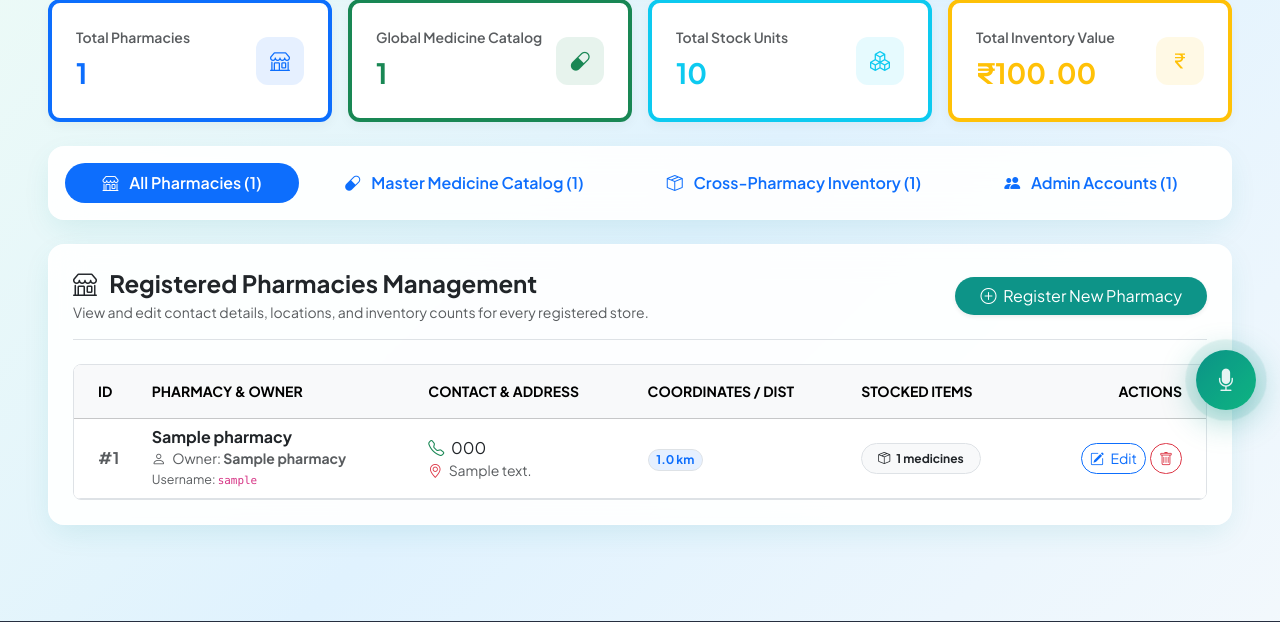
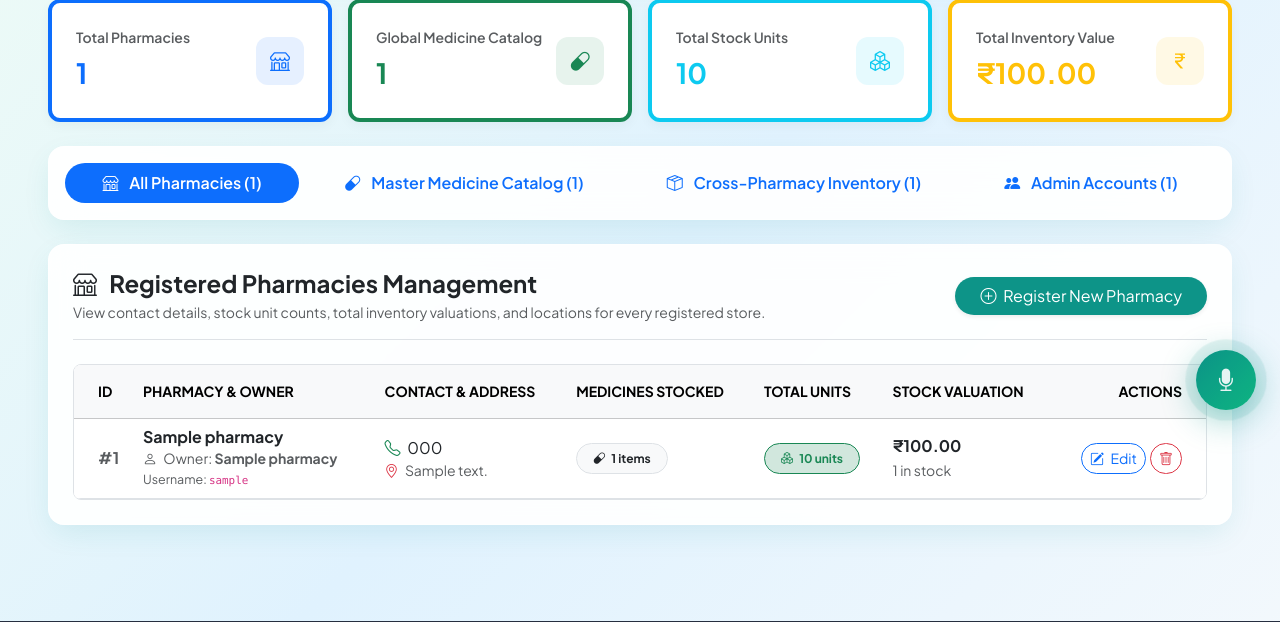
Before and after one commit to kgowtham2512005-commits/intelligent_pharmacy, a Flask app: page /admin/master in a window 1280 px wide. Shown: the part 366-988 px from the top of the page. Run offline with Flask 3, Linux system fonts and the light colour scheme; the visitor is signed in with stand-in values (Sample User, id 1); tables that the repository leaves empty hold one stand-in row (values such as "Sample post").

Commit message:
Enhance Master Admin dashboard with prominent price and stock columns across all tabs

```diff
--- a/routes/admin_routes.py
+++ b/routes/admin_routes.py
@@ -597,6 +597,40 @@ def master_dashboard():
     total_stock_units = sum(item.stock_quantity for item in inventories if item.is_active)
     total_inventory_value = sum(float(item.price) * item.stock_quantity for item in inventories if item.is_active)
 
+    # Precalculate per-pharmacy inventory & stock valuation stats
+    pharmacy_stats = {}
+    for p in pharmacies:
+        items = p.inventory_items
+        active_items = [i for i in items if i.is_active]
+        total_units = sum(i.stock_quantity for i in active_items)
+        total_val = sum(float(i.price) * i.stock_quantity for i in active_items)
+        avail_count = sum(1 for i in active_items if i.stock_quantity > 0)
+        pharmacy_stats[p.pharmacy_id] = {
+            'total_medicines': len(items),
+            'active_medicines': len(active_items),
+            'total_units': total_units,
+            'total_value': total_val,
+            'available_count': avail_count
+        }
+
+    # Precalculate per-medicine price range and total stock across all pharmacies
+    medicine_stats = {}
+    for m in medicines:
+        items = m.inventory_items
+        active_items = [i for i in items if i.is_active]
+        avail_items = [i for i in active_items if i.stock_quantity > 0]
+        prices = [float(i.price) for i in active_items]
+        total_stock = sum(i.stock_quantity for i in active_items)
+        min_price = min(prices) if prices else None
+        max_price = max(prices) if prices else None
+        medicine_stats[m.medicine_id] = {
+            'stores_count': len(items),
+            'available_stores': len(avail_items),
+            'total_stock': total_stock,
+            'min_price': min_price,
+            'max_price': max_price
+        }
+
     return render_template(
         'admin/master_dashboard.html',
         pharmacies=pharmacies,
@@ -606,7 +640,9 @@ def master_dashboard():
         total_pharmacies=total_pharmacies,
         total_medicines=total_medicines,
         total_stock_units=total_stock_units,
-        total_inventory_value=total_inventory_value
+        total_inventory_value=total_inventory_value,
+        pharmacy_stats=pharmacy_stats,
+        medicine_stats=medicine_stats
     )
 
 
--- a/templates/admin/master_dashboard.html
+++ b/templates/admin/master_dashboard.html
@@ -124,7 +124,7 @@
         <div class="d-flex flex-wrap justify-content-between align-items-center gap-3 mb-4 pb-3 border-bottom">
           <div>
             <h4 class="fw-bold text-dark mb-1"><i class="bi bi-shop text-teal me-2"></i> Registered Pharmacies Management</h4>
-            <p class="text-muted small mb-0">View and edit contact details, locations, and inventory counts for every registered store.</p>
+            <p class="text-muted small mb-0">View contact details, stock unit counts, total inventory valuations, and locations for every registered store.</p>
           </div>
           <a href="{{ url_for('admin_bp.register') }}" class="btn btn-teal text-white rounded-pill px-4 shadow-sm" style="background-color: #0d9488;">
             <i class="bi bi-plus-circle me-1"></i> Register New Pharmacy
@@ -138,13 +138,15 @@
                 <th class="py-3 ps-4">ID</th>
                 <th class="py-3">Pharmacy & Owner</th>
                 <th class="py-3">Contact & Address</th>
-                <th class="py-3">Coordinates / Dist</th>
-                <th class="py-3">Stocked Items</th>
+                <th class="py-3">Medicines Stocked</th>
+                <th class="py-3">Total Units</th>
+                <th class="py-3">Stock Valuation</th>
                 <th class="py-3 pe-4 text-end">Actions</th>
               </tr>
             </thead>
             <tbody>
               {% for p in pharmacies %}
+                {% set pstat = pharmacy_stats.get(p.pharmacy_id, {}) %}
                 <tr>
                   <td class="ps-4 fw-bold text-muted">#{{ p.pharmacy_id }}</td>
                   <td>
@@ -159,16 +161,18 @@
                     </small>
                   </td>
                   <td>
-                    {% if p.distance_km is not none %}
-                      <span class="badge bg-primary bg-opacity-10 text-primary border rounded-pill">{{ p.distance_km }} km</span>
-                    {% else %}
-                      <span class="text-muted small">Lat: {{ p.latitude or '-' }}, Lng: {{ p.longitude or '-' }}</span>
-                    {% endif %}
+                    <span class="badge bg-light text-dark border px-3 py-2 rounded-pill fw-bold">
+                      <i class="bi bi-capsule me-1 text-teal"></i> {{ pstat.get('total_medicines', p.inventory_items|length) }} items
+                    </span>
                   </td>
                   <td>
-                    <span class="badge bg-light text-dark border px-3 py-2 rounded-pill fw-bold">
-                      <i class="bi bi-box-seam me-1 text-teal"></i> {{ p.inventory_items|length }} medicines
+                    <span class="badge bg-success-subtle text-success border border-success px-3 py-2 rounded-pill fw-bold">
+                      <i class="bi bi-boxes me-1"></i> {{ pstat.get('total_units', 0) }} units
                     </span>
+                  </td>
+                  <td>
+                    <div class="fw-bold text-dark fs-6">₹{{ "%.2f"|format(pstat.get('total_value', 0.0)) }}</div>
+                    <small class="text-muted">{{ pstat.get('available_count', 0) }} in stock</small>
                   </td>
                   <td class="pe-4 text-end">
                     <div class="btn-group">
@@ -196,7 +200,7 @@
         <div class="d-flex flex-wrap justify-content-between align-items-center gap-3 mb-4 pb-3 border-bottom">
           <div>
             <h4 class="fw-bold text-dark mb-1"><i class="bi bi-capsule text-teal me-2"></i> Global Medicine Catalog</h4>
-            <p class="text-muted small mb-0">Manage global medical names, generic formulas, categories, precautions, and uses.</p>
+            <p class="text-muted small mb-0">Master catalog showing price ranges, global stock availability, and stocking stores.</p>
           </div>
           <a href="{{ url_for('admin_bp.add_medicine') }}" class="btn btn-teal text-white rounded-pill px-4 shadow-sm" style="background-color: #0d9488;">
             <i class="bi bi-plus-circle me-1"></i> Add New Medicine
@@ -210,14 +214,16 @@
                 <th class="py-3 ps-4">ID</th>
                 <th class="py-3">Medicine Name</th>
                 <th class="py-3">Generic Salt</th>
-                <th class="py-3">Category / Type</th>
-                <th class="py-3">Uses & Purpose</th>
+                <th class="py-3">Category</th>
+                <th class="py-3">Price Range</th>
+                <th class="py-3">Total Available Stock</th>
                 <th class="py-3">Stores Stocking</th>
                 <th class="py-3 pe-4 text-end">Actions</th>
               </tr>
             </thead>
             <tbody>
               {% for m in medicines %}
+                {% set mstat = medicine_stats.get(m.medicine_id, {}) %}
                 <tr>
                   <td class="ps-4 fw-bold text-muted">#{{ m.medicine_id }}</td>
                   <td>
@@ -239,13 +245,31 @@
                     </span>
                   </td>
                   <td>
-                    <small class="text-muted d-block text-truncate" style="max-width: 250px;" title="{{ m.uses or m.purpose }}">
-                      {{ m.uses or m.purpose or 'General usage' }}
-                    </small>
+                    {% if mstat.get('min_price') is not none %}
+                      {% if mstat.get('min_price') == mstat.get('max_price') %}
+                        <span class="fw-bold text-dark fs-6">₹{{ "%.2f"|format(mstat.get('min_price')) }}</span>
+                      {% else %}
+                        <span class="fw-bold text-dark fs-6">₹{{ "%.2f"|format(mstat.get('min_price')) }} – ₹{{ "%.2f"|format(mstat.get('max_price')) }}</span>
+                      {% endif %}
+                    {% else %}
+                      <span class="badge bg-secondary-subtle text-secondary border">No pricing</span>
+                    {% endif %}
+                  </td>
+                  <td>
+                    {% set stock_val = mstat.get('total_stock', 0) %}
+                    {% if stock_val > 0 %}
+                      <span class="badge bg-success-subtle text-success border border-success px-3 py-2 rounded-pill fw-bold">
+                        <i class="bi bi-check2-circle me-1"></i> {{ stock_val }} units
+                      </span>
+                    {% else %}
+                      <span class="badge bg-danger-subtle text-danger border border-danger px-3 py-2 rounded-pill">
+                        Out of stock
+                      </span>
+                    {% endif %}
                   </td>
                   <td>
                     <span class="badge bg-light text-dark border px-2 py-1 rounded-pill">
-                      {{ m.inventory_items|length }} stores
+                      {{ mstat.get('stores_count', m.inventory_items|length) }} store(s)
                     </span>
                   </td>
                   <td class="pe-4 text-end">
@@ -277,40 +301,62 @@
         <div class="d-flex flex-wrap justify-content-between align-items-center gap-3 mb-4 pb-3 border-bottom">
           <div>
             <h4 class="fw-bold text-dark mb-1"><i class="bi bi-box-seam text-teal me-2"></i> Cross-Pharmacy Inventory Control</h4>
-            <p class="text-muted small mb-0">Direct master control over prices, stock counts, and status across all pharmacy inventories.</p>
+            <p class="text-muted small mb-0">Direct master view and live price/stock quick-editor for every store inventory item.</p>
+          </div>
+          <!-- Fast Search Filter for Master Inventory -->
+          <div style="min-width: 260px;">
+            <div class="input-group input-group-sm">
+              <span class="input-group-text bg-white"><i class="bi bi-search text-muted"></i></span>
+              <input type="text" id="masterInventorySearch" class="form-control" placeholder="Filter by medicine or pharmacy...">
+            </div>
           </div>
         </div>
 
         <div class="table-responsive rounded-3 border">
-          <table class="table table-hover align-middle mb-0 bg-white">
+          <table class="table table-hover align-middle mb-0 bg-white" id="masterInventoryTable">
             <thead class="table-light text-muted small text-uppercase">
               <tr>
                 <th class="py-3 ps-4">Pharmacy</th>
                 <th class="py-3">Medicine</th>
-                <th class="py-3">Price (₹)</th>
-                <th class="py-3">Stock Units</th>
+                <th class="py-3">Current Price & Edit</th>
+                <th class="py-3">Stock Units & Edit</th>
                 <th class="py-3">Expiry Date</th>
                 <th class="py-3">Status</th>
-                <th class="py-3 pe-4 text-end">Quick Update</th>
+                <th class="py-3 pe-4 text-end">Save</th>
               </tr>
             </thead>
             <tbody>
               {% for inv in inventories %}
-                <tr>
+                <tr class="master-inventory-row">
                   <td class="ps-4">
-                    <strong class="text-dark">{{ inv.pharmacy.shop_name }}</strong>
+                    <strong class="text-dark shop-name">{{ inv.pharmacy.shop_name }}</strong>
                     <div class="small text-muted"><i class="bi bi-telephone me-1"></i>{{ inv.pharmacy.phone }}</div>
                   </td>
                   <td>
-                    <strong class="text-dark">{{ inv.medicine.medicine_name }}</strong>
+                    <strong class="text-dark med-name">{{ inv.medicine.medicine_name }}</strong>
                     <div class="small text-muted">{{ inv.medicine.category or 'General' }}</div>
                   </td>
                   <td>
-                    <form id="masterQuickForm{{ inv.inventory_id }}" action="{{ url_for('admin_bp.master_quick_update_inventory', inventory_id=inv.inventory_id) }}" method="POST"></form>
-                    <input type="number" step="0.01" min="0.01" name="price" value="{{ inv.price }}" form="masterQuickForm{{ inv.inventory_id }}" class="form-control form-control-sm text-end" style="width: 85px;" required>
+                    <div class="d-flex align-items-center gap-2">
+                      <span class="fw-bold text-success fs-6">₹{{ "%.2f"|format(inv.price) }}</span>
+                      <form id="masterQuickForm{{ inv.inventory_id }}" action="{{ url_for('admin_bp.master_quick_update_inventory', inventory_id=inv.inventory_id) }}" method="POST"></form>
+                      <div class="input-group input-group-sm" style="width: 105px;">
+                        <span class="input-group-text">₹</span>
+                        <input type="number" step="0.01" min="0.01" name="price" value="{{ inv.price }}" form="masterQuickForm{{ inv.inventory_id }}" class="form-control text-end fw-semibold" required>
+                      </div>
+                    </div>
                   </td>
                   <td>
-                    <input type="number" min="0" name="stock_quantity" value="{{ inv.stock_quantity }}" form="masterQuickForm{{ inv.inventory_id }}" class="form-control form-control-sm text-end" style="width: 75px;" required>
+                    <div class="d-flex align-items-center gap-2">
+                      {% if inv.stock_quantity > 10 %}
+                        <span class="badge bg-success-subtle text-success border border-success px-2 py-1">{{ inv.stock_quantity }} units</span>
+                      {% elif inv.stock_quantity > 0 %}
+                        <span class="badge bg-warning-subtle text-warning border border-warning px-2 py-1">{{ inv.stock_quantity }} low</span>
+                      {% else %}
+                        <span class="badge bg-danger-subtle text-danger border border-danger px-2 py-1">0 units</span>
+                      {% endif %}
+                      <input type="number" min="0" name="stock_quantity" value="{{ inv.stock_quantity }}" form="masterQuickForm{{ inv.inventory_id }}" class="form-control form-control-sm text-end fw-semibold" style="width: 80px;" required>
+                    </div>
                   </td>
                   <td>
                     <span class="small {% if inv.is_expired %}text-danger fw-bold{% else %}text-muted{% endif %}">
@@ -319,17 +365,17 @@
                   </td>
                   <td>
                     {% if inv.status == 'Available' %}
-                      <span class="badge bg-success-subtle text-success border border-success px-2 py-1">Available</span>
+                      <span class="badge bg-success-subtle text-success border border-success px-2 py-1"><i class="bi bi-check-circle me-1"></i>Available</span>
                     {% elif inv.status == 'Out of Stock' %}
-                      <span class="badge bg-warning-subtle text-warning border border-warning px-2 py-1">Out of Stock</span>
+                      <span class="badge bg-warning-subtle text-warning border border-warning px-2 py-1"><i class="bi bi-exclamation-circle me-1"></i>Out of Stock</span>
                     {% elif inv.status == 'Expired' %}
-                      <span class="badge bg-danger-subtle text-danger border border-danger px-2 py-1">Expired</span>
+                      <span class="badge bg-danger-subtle text-danger border border-danger px-2 py-1"><i class="bi bi-calendar-x me-1"></i>Expired</span>
                     {% else %}
                       <span class="badge bg-secondary-subtle text-secondary border border-secondary px-2 py-1">Inactive</span>
                     {% endif %}
                   </td>
                   <td class="pe-4 text-end">
-                    <button type="submit" form="masterQuickForm{{ inv.inventory_id }}" class="btn btn-sm btn-teal text-white rounded-pill px-3 me-1" style="background-color: #0d9488;">
+                    <button type="submit" form="masterQuickForm{{ inv.inventory_id }}" class="btn btn-sm btn-teal text-white rounded-pill px-3 shadow-sm" style="background-color: #0d9488;">
                       <i class="bi bi-check2"></i> Save
                     </button>
                   </td>
@@ -400,3 +446,27 @@
 
 </div>
 {% endblock %}
+
+{% block extra_js %}
+<script>
+  // Live filter for Master Inventory Table
+  document.addEventListener('DOMContentLoaded', () => {
+    const searchInput = document.getElementById('masterInventorySearch');
+    if (searchInput) {
+      searchInput.addEventListener('input', () => {
+        const term = searchInput.value.toLowerCase().trim();
+        const rows = document.querySelectorAll('.master-inventory-row');
+        rows.forEach(row => {
+          const shop = row.querySelector('.shop-name')?.textContent.toLowerCase() || '';
+          const med = row.querySelector('.med-name')?.textContent.toLowerCase() || '';
+          if (shop.includes(term) || med.includes(term)) {
+            row.style.display = '';
+          } else {
+            row.style.display = 'none';
+          }
+        });
+      });
+    }
+  });
+</script>
+{% endblock %}
```
